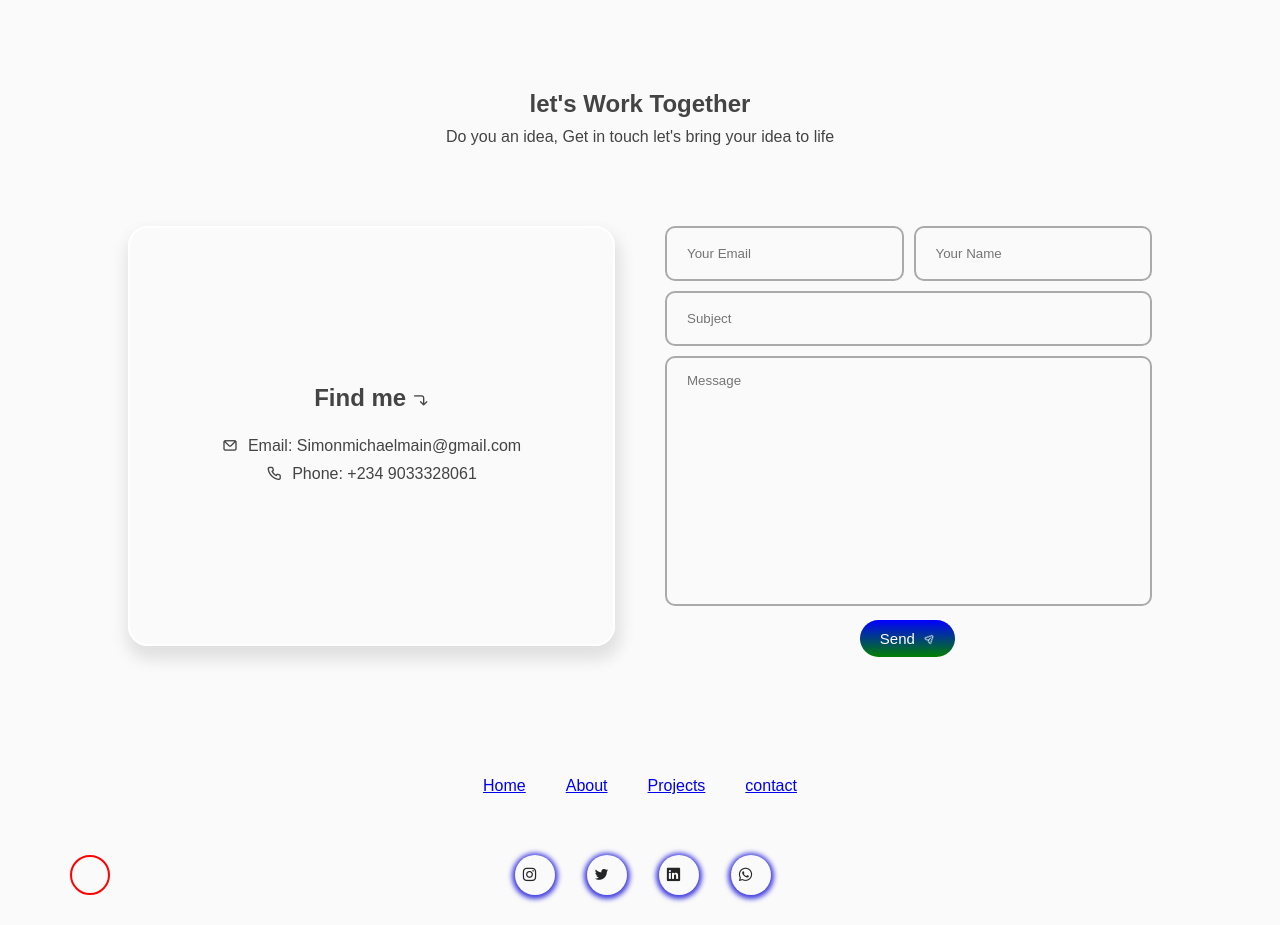
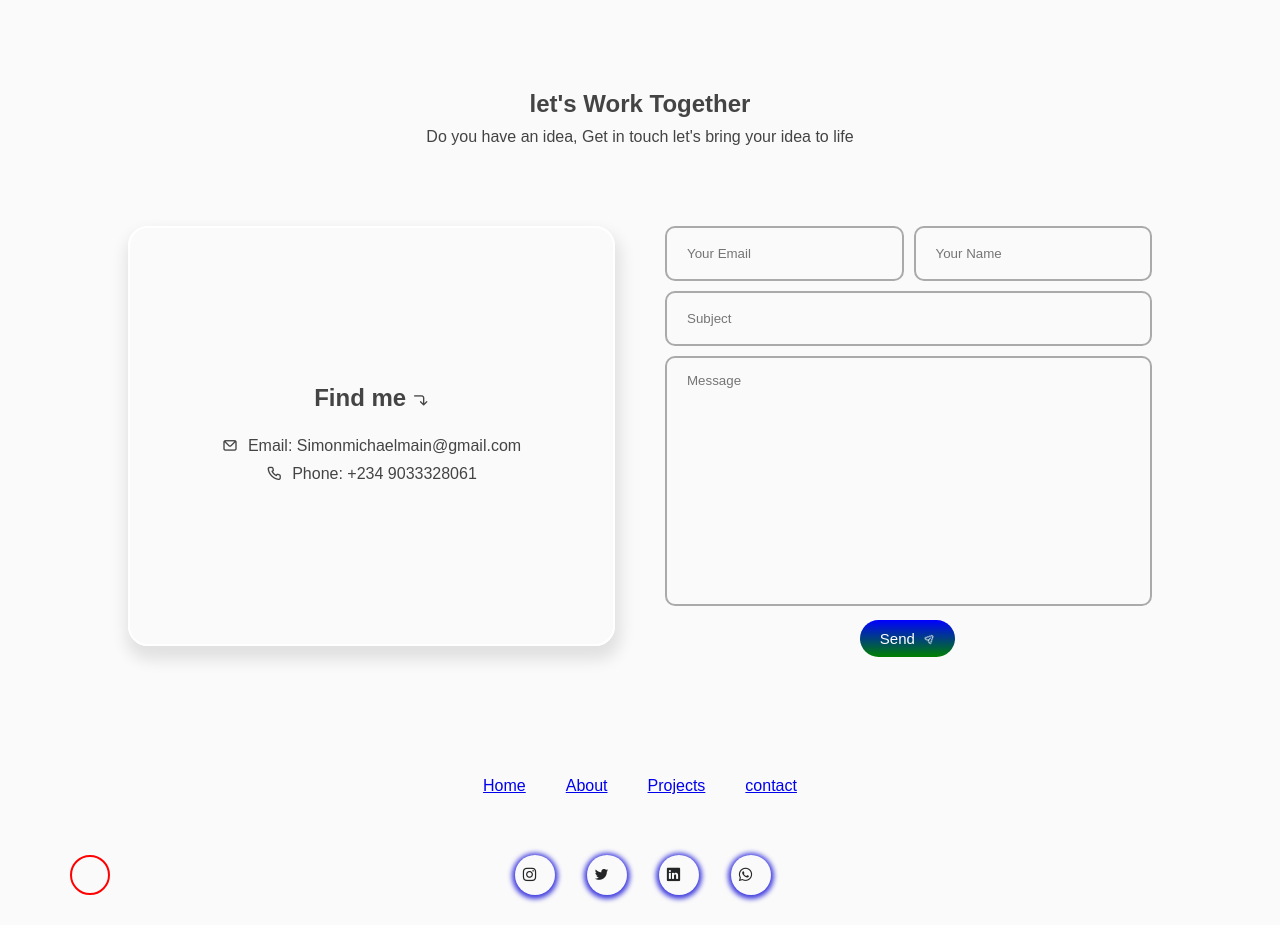
Before and after one commit to simonmichaelO/sm, a plain HTML site: page index.html in a window 1280 px wide. Shown: the part 1900-2825 px from the top of the page. Drawn offline with nearby package versions, Linux system fonts and the light colour scheme; a web font is replaced by a local one.

Commit message:
Update index.html

```diff
--- a/index.html
+++ b/index.html
@@ -219,7 +219,7 @@
           <div class="top-header">
             <h1>let's Work Together</h1>
             <span
-              >Do you an idea, Get in touch let's bring your idea to life</span
+              >Do you have an idea, Get in touch let's bring your idea to life</span
             >
           </div>
           <div class="row">
```
